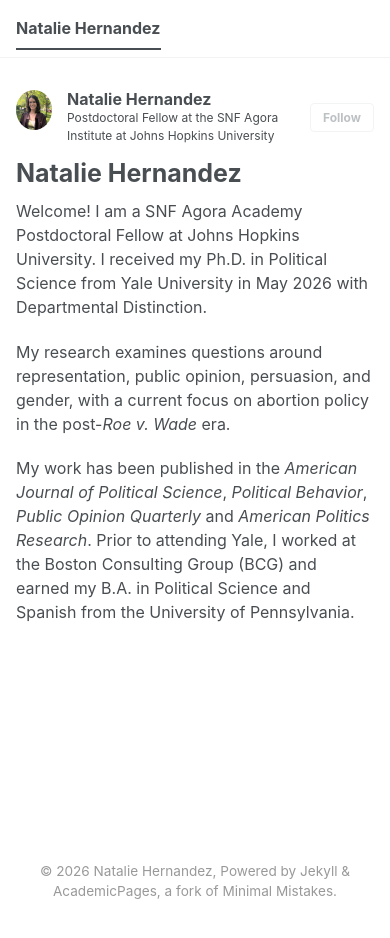
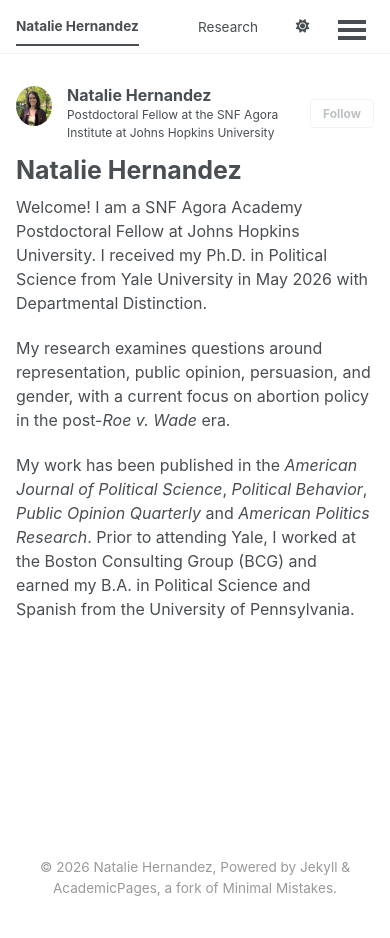
Before and after one commit to nataliehdez11/nataliehdez11.github.io, a Jekyll site: the page built from _pages/about.md, in a window 390 px wide and 950 px high. Shown: the top 938 px of the window. Built offline with Jekyll 4.4.1, drawn with Linux system fonts in a browser that asks for light colours; a style sheet for code colours, icons or effects is not loaded.

Commit message:
Update custom.scss

```diff
--- a/_sass/custom.scss
+++ b/_sass/custom.scss
@@ -18,20 +18,15 @@
   font-size: 0.85em;
 }
 
-/* Mobile header fix */
+/* Mobile header: keep default AcademicPages behavior */
 @media screen and (max-width: 768px) {
-  .greedy-nav .visible-links li:not(.masthead__menu-item--lg) {
-    display: none !important;
-  }
-
-  .greedy-nav button.greedy-nav__toggle {
-    display: block !important;
-    visibility: visible !important;
-  }
-
   .site-title {
-    max-width: 70%;
+    max-width: 50%;
     white-space: normal;
     line-height: 1.15;
   }
+
+  .masthead__menu-item {
+    font-size: 0.85em;
+  }
 }
```
